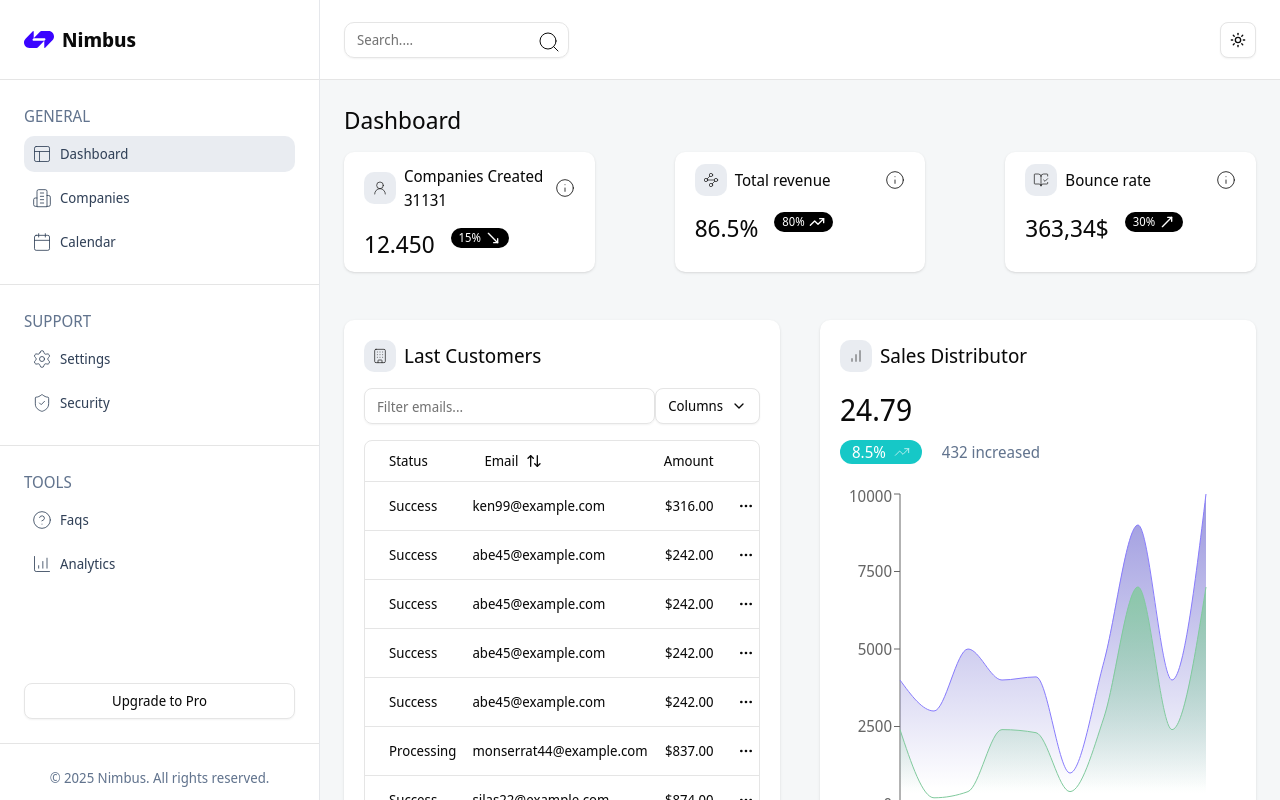
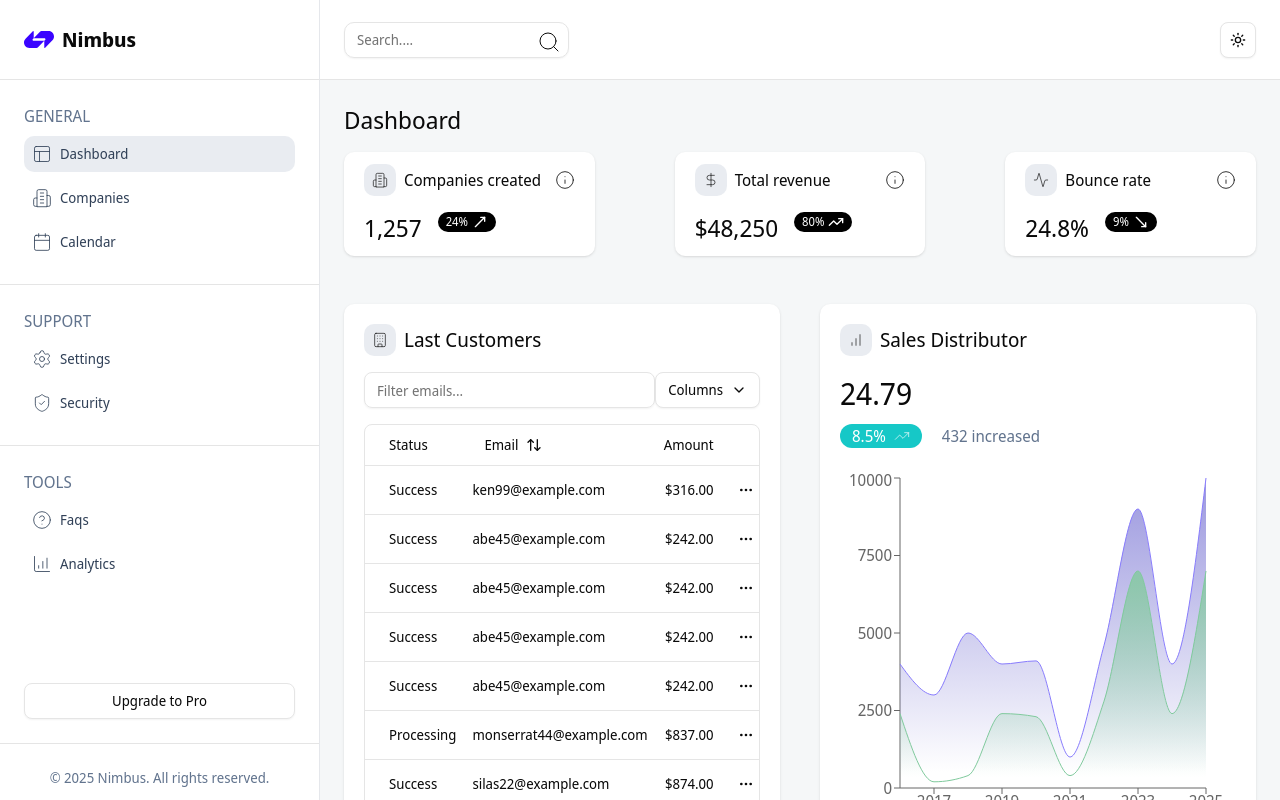
Before and after one commit to JoanMateo77/Dashboard-Empresarial, a Next.js app: page / in a window 1280 px wide. Shown: the top 800 px of the page. Built offline with nearby package versions, Linux system fonts and the light colour scheme.

Commit message:
datos del dashboard mas coherentes y colores del grafico de torta

```diff
--- a/app/(routes)/components/CardSummary/CardSummary.tsx
+++ b/app/(routes)/components/CardSummary/CardSummary.tsx
@@ -30,10 +30,10 @@ export default function CardSummary(props: CardSummaryProps) {
 
                    )}
 
-                   {average>20 && average<70 &&(
+                   {average >= 20 && average < 70 &&(
                     <MoveUpRight strokeWidth={2} className="h-4 w-4" />
                    )}
-                   {average > 70 &&  average < 100 &&(
+                   {average >= 70 &&(
                     <TrendingUp strokeWidth={2} className="h-4 w-4" />
                    )}
                 </div>
--- a/app/(routes)/components/TotalSuscribers/TotalSuscribers.tsx
+++ b/app/(routes)/components/TotalSuscribers/TotalSuscribers.tsx
@@ -1,7 +1,7 @@
 "use client"
 
 import { Percent } from "lucide-react"
-import {ResponsiveContainer, PieChart, Pie,Tooltip, Legend}  from "recharts"
+import {ResponsiveContainer, PieChart, Pie, Cell, Tooltip, Legend}  from "recharts"
 import Customicon from "@/components/Customicon/Customicon"
 import { dataTotalSuscribers } from "../../../../data/TotalSuscribers.data"
 
@@ -18,10 +18,15 @@ export  function TotalSuscribers() {
                 <PieChart>
                     <Pie
                     dataKey="value"
+                    nameKey="name"
                     data={dataTotalSuscribers}
                     outerRadius= {80}
                     labelLine = {false}
-                    />
+                    >
+                        {dataTotalSuscribers.map((entry) => (
+                            <Cell key={entry.name} fill={entry.fill} />
+                        ))}
+                    </Pie>
 
                 <Tooltip/>
                 <Legend/>
--- a/app/(routes)/dataCardsSummary.data.ts
+++ b/app/(routes)/dataCardsSummary.data.ts
@@ -1,25 +1,25 @@
-import { BookOpenCheck, UserRound, Waypoints } from "lucide-react";
+import { Activity, Building2, DollarSign } from "lucide-react";
 
 export const dataCardsSummary = [
   {
-    icon: UserRound,
-    total: "12.450",
-    average: 15,
-    title: "Companies Created 31131",
-    tooltipText: "see all of the companies created"
+    icon: Building2,
+    total: "1,257",
+    average: 24,
+    title: "Companies created",
+    tooltipText: "Total companies created this period",
   },
   {
-    icon: Waypoints,
-    total: "86.5%",
+    icon: DollarSign,
+    total: "$48,250",
     average: 80,
     title: "Total revenue",
-    tooltipText: "see all of the summary"
+    tooltipText: "Gross revenue this period",
   },
   {
-    icon: BookOpenCheck,
-    total: "363,34$",
-    average: 30,
+    icon: Activity,
+    total: "24.8%",
+    average: 9,
     title: "Bounce rate",
-    tooltipText: "see all of the bounce rate"
+    tooltipText: "Visitors who left after viewing one page",
   },
 ];
```
